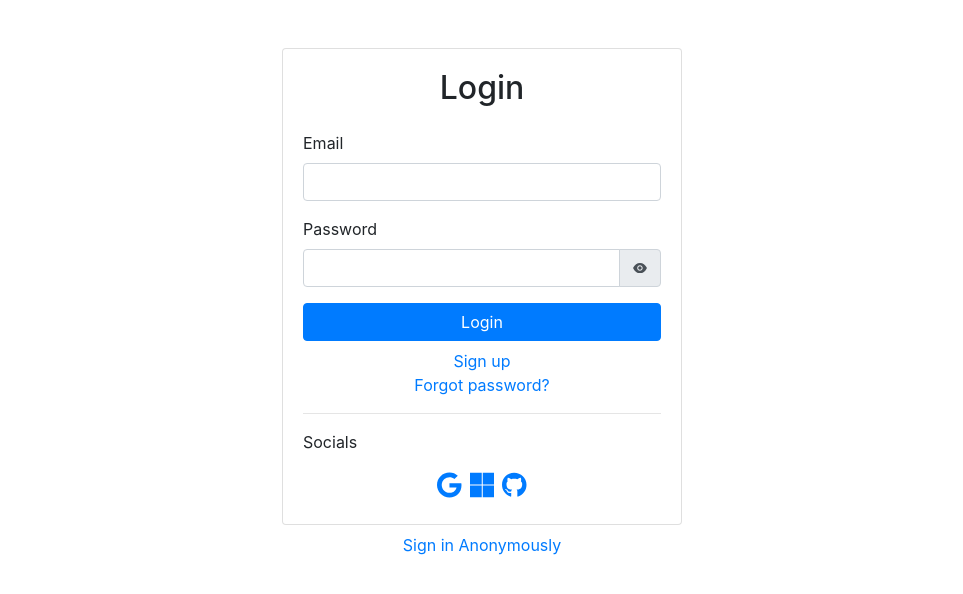
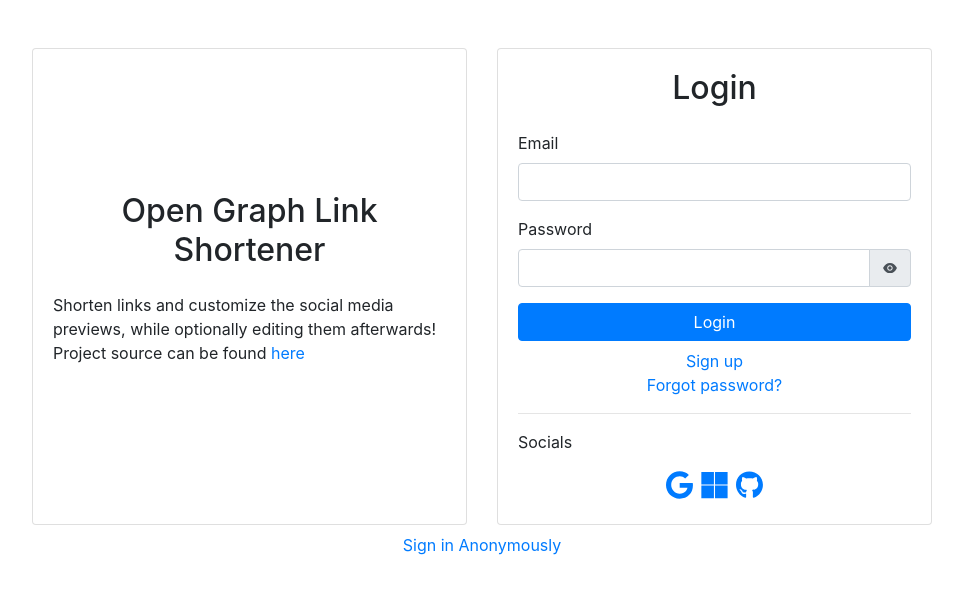
Before and after one commit to artulloss/og-link-shortener, a Next.js app: page /login in a window 1280 px wide. Shown: the top 594 px of the page, without its empty margins (158-1121 px from the left). Built offline with nearby package versions, Linux system fonts and the light colour scheme; no server answers.

Commit message:
Redesigned login/landing page

```diff
--- a/pages/_app.tsx
+++ b/pages/_app.tsx
@@ -14,12 +14,7 @@ export const DefaultMeta = {
 function MyApp({ Component, pageProps }) {
   //console.log({ pageProps });
   const routeData = pageProps.routeData;
-  return (
-    <Container
-      className="d-flex alight-items-center justify-content-center"
-      style={{ minHeight: "100vh" }}
-    >
-      <div className="w-100 mt-5" style={{ maxWidth: "400px" }}>
+  const seo = (
     <NextSeo
       title={(routeData && routeData.title) || DefaultMeta.title}
       description={
@@ -37,6 +32,19 @@ function MyApp({ Component, pageProps }) {
         ],
       }}
     />
+  );
+  return pageProps.customLayout ? ( // Custom page layout escapes the container, keeps seo etc
+    <>
+      {seo}
+      <Component {...pageProps} />
+    </>
+  ) : (
+    <Container
+      className="d-flex alight-items-center justify-content-center"
+      style={{ minHeight: "100vh" }}
+    >
+      {seo}
+      <div className="w-100 mt-5" style={{ maxWidth: "400px" }}>
         {pageProps.needsAuthProvider ? ( // Only give us AuthProvider if the page needs it
           <AuthProvider>
             <Component {...pageProps} />
--- a/pages/login.tsx
+++ b/pages/login.tsx
@@ -1,11 +1,19 @@
 import React, { useRef, useState } from "react";
-import { Form, Button, Card, Alert, InputGroup } from "react-bootstrap";
+import {
+  Form,
+  Button,
+  Card,
+  Alert,
+  InputGroup,
+  Container,
+  Row,
+  Col,
+} from "react-bootstrap";
 import { useAuth, OAuthType } from "../contexts/AuthContext";
 import { AiFillEyeInvisible, AiFillEye } from "react-icons/ai";
 import { useRouter } from "next/router";
 import Link from "next/link";
 import { FaGithub, FaGoogle, FaMicrosoft } from "react-icons/fa";
-import SignUp from "./signup";
 
 const Login = () => {
   const emailRef = useRef(null);
@@ -46,6 +54,31 @@ const Login = () => {
 
   return (
     <>
+      <Container
+        fluid
+        className="d-flex alight-items-center justify-content-center"
+        style={{ minHeight: "100vh" }}
+      >
+        <div className="w-100 mt-5" style={{ maxWidth: "900px" }}>
+          <Row>
+            <Col>
+              <Card className="h-100">
+                <Card.Body className="d-flex flex-column justify-content-center">
+                  <h2 className="text-center mb-4">
+                    Open Graph Link Shortener
+                  </h2>
+                  <p>
+                    Shorten links and customize the social media previews, while
+                    optionally editing them afterwards! Project source can be
+                    found{" "}
+                    <a href="https://github.com/artulloss/og-link-shortener">
+                      here
+                    </a>
+                  </p>
+                </Card.Body>
+              </Card>
+            </Col>
+            <Col>
               <Card>
                 <Card.Body>
                   <h2 className="text-center mb-4">Login</h2>
@@ -67,7 +100,11 @@ const Login = () => {
                           <InputGroup.Text
                             onClick={() => setPasswordVisible(!passwordVisible)}
                           >
-                    {passwordVisible ? <AiFillEyeInvisible /> : <AiFillEye />}
+                            {passwordVisible ? (
+                              <AiFillEyeInvisible />
+                            ) : (
+                              <AiFillEye />
+                            )}
                           </InputGroup.Text>
                         </InputGroup.Append>
                       </InputGroup>
@@ -92,24 +129,29 @@ const Login = () => {
                     <FaGoogle
                       onClick={() => handleOAuth(OAuthType.Google)}
                       className={
-                (loading ? "oauth-icon-disabled" : "oauth-icon") + " mx-1"
+                        (loading ? "oauth-icon-disabled" : "oauth-icon") +
+                        " mx-1"
                       }
                     />
                     <FaMicrosoft
                       onClick={() => handleOAuth(OAuthType.Microsoft)}
                       className={
-                (loading ? "oauth-icon-disabled" : "oauth-icon") + " mx-1"
+                        (loading ? "oauth-icon-disabled" : "oauth-icon") +
+                        " mx-1"
                       }
                     />
                     <FaGithub
                       onClick={() => handleOAuth(OAuthType.Github)}
                       className={
-                (loading ? "oauth-icon-disabled" : "oauth-icon") + " mx-1"
+                        (loading ? "oauth-icon-disabled" : "oauth-icon") +
+                        " mx-1"
                       }
                     />
                   </span>
                 </Card.Body>
               </Card>
+            </Col>
+          </Row>
           <div className="w-100 text-center mt-2">
             <p
               onClick={handleAnonymousLogin}
@@ -118,6 +160,8 @@ const Login = () => {
               Sign in Anonymously
             </p>
           </div>
+        </div>
+      </Container>
     </>
   );
 };
@@ -126,6 +170,6 @@ export default Login;
 
 export async function getStaticProps(context) {
   return {
-    props: { needsAuthProvider: true, routeData: { title: "Login" } }, // will be passed to the page component as props
+    props: { customLayout: true, routeData: { title: "Login" } }, // will be passed to the page component as props
   };
 }
--- a/pages/new.tsx
+++ b/pages/new.tsx
@@ -83,7 +83,7 @@ const CreateLink = () => {
                 disabled={currentUser.isAnonymous}
                 placeholder={
                   currentUser.isAnonymous &&
-                  "Anonymous users can't choose their short link"
+                  "Anonymous users can't choose their link"
                 }
               />
             </Form.Group>
--- a/pages/update-profile.tsx
+++ b/pages/update-profile.tsx
@@ -66,7 +66,7 @@ const UpdateProfile = () => {
               <Form.Label>Password</Form.Label>
               <InputGroup>
                 <Form.Control
-                  type={passwordVisible ? "text" : "password"}
+                  type={passwordVisible ? "text" : "pas sword"}
                   ref={passwordRef}
                   required={currentUser.isAnonymous}
                   placeholder={
```
Also changed, not shown: pages/404.tsx (+0 -11 lines). Lines whose indentation alone changed are shown as unchanged.
